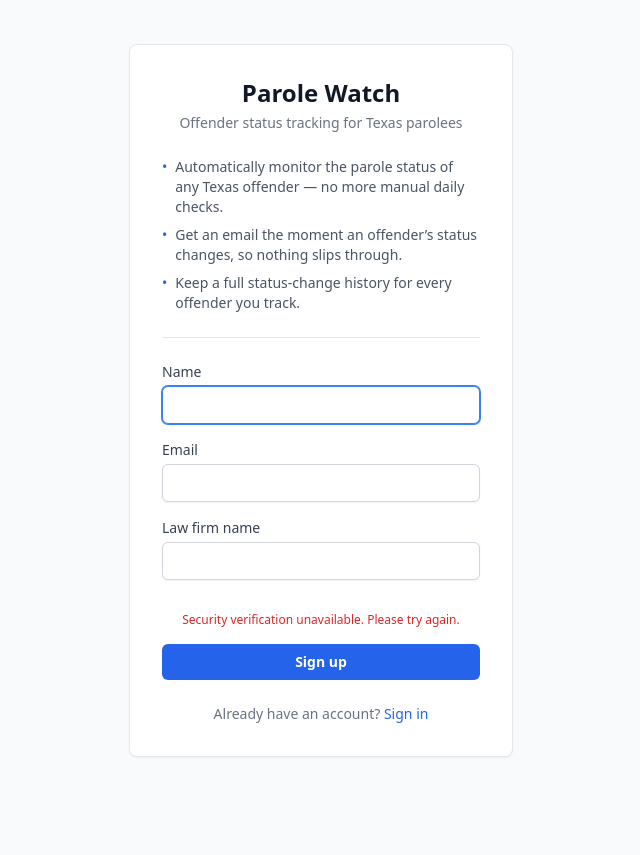
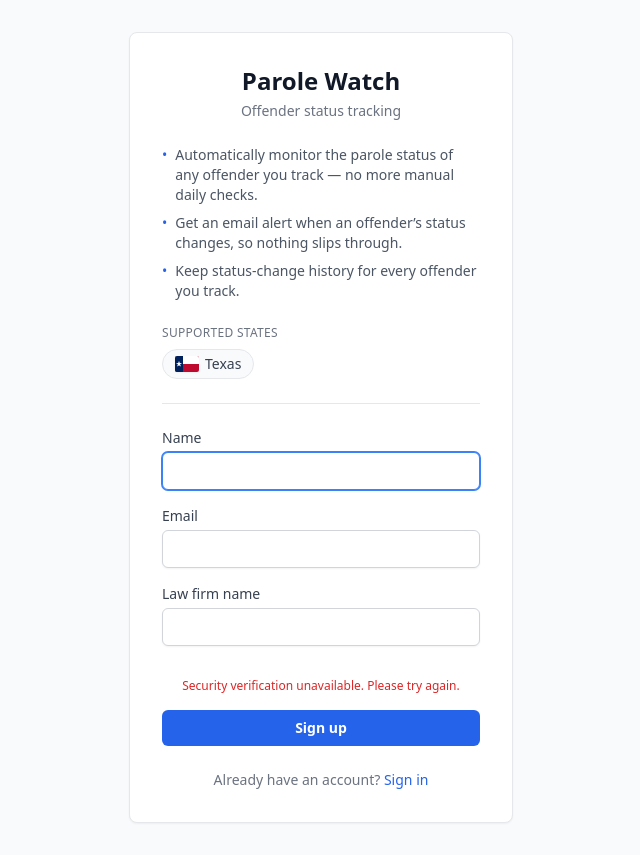
Before and after one commit to buchannon/parole-watch-fe, a React (Vite) app: page /signup in a window 1280 px wide. Shown: the whole page, without its empty margins (319-959 px from the left). Before the commit the page ends 800 px from the top, so only its background shows below. Built offline with nearby package versions, Linux system fonts and the light colour scheme; no server answers.

Commit message:
signup page text changes

```diff
--- a/src/pages/Signup.tsx
+++ b/src/pages/Signup.tsx
@@ -4,6 +4,7 @@ import { useAuth } from '../auth/AuthContext'
 import { useSignup } from '../api/signup'
 import { ErrorBanner } from '../components/ErrorBanner'
 import { Turnstile, type TurnstileHandle } from '../components/Turnstile'
+import { getState } from '../states'
 import { buttonPrimaryClass, extractErrorMessage, inputClass } from '../utils'
 
 const fieldLabelClass = 'mb-1 block text-sm font-medium text-gray-700'
@@ -11,10 +12,12 @@ const fieldLabelClass = 'mb-1 block text-sm font-medium text-gray-700'
 const TURNSTILE_SITEKEY = import.meta.env.VITE_TURNSTILE_SITEKEY
 
 const BENEFITS = [
-  'Automatically monitor the parole status of any Texas offender — no more manual daily checks.',
-  'Get an email the moment an offender\u2019s status changes, so nothing slips through.',
-  'Keep a full status-change history for every offender you track.',
+  'Automatically monitor the parole status of any offender you track — no more manual daily checks.',
+  'Get an email alert when an offender\u2019s status changes, so nothing slips through.',
+  'Keep status-change history for every offender you track.',
 ]
+
+const SUPPORTED_STATES = ['TX']
 
 export default function Signup() {
   const signup = useSignup()
@@ -52,7 +55,7 @@ export default function Signup() {
     <div className="flex min-h-screen items-center justify-center bg-gray-50 px-4 py-8">
       <div className="w-full max-w-sm rounded-lg border border-gray-200 bg-white p-8 shadow-sm">
         <h1 className="text-center text-2xl font-bold text-gray-900">Parole Watch</h1>
-        <p className="mt-1 text-center text-sm text-gray-500">Offender status tracking for Texas parolees</p>
+        <p className="mt-1 text-center text-sm text-gray-500">Offender status tracking</p>
         <ul className="mt-6 space-y-2">
           {BENEFITS.map((benefit) => (
             <li key={benefit} className="flex gap-2 text-sm text-gray-600">
@@ -61,6 +64,27 @@ export default function Signup() {
             </li>
           ))}
         </ul>
+        <div className="mt-6">
+          <p className="text-xs font-medium uppercase tracking-wide text-gray-500">Supported states</p>
+          <ul className="mt-2 flex flex-wrap gap-2">
+            {SUPPORTED_STATES.map((code) => {
+              const state = getState(code)
+              return state ? (
+                <li
+                  key={code}
+                  className="flex items-center gap-1.5 rounded-full border border-gray-200 bg-gray-50 px-3 py-1 text-sm text-gray-700"
+                >
+                  <img
+                    src={state.flag}
+                    alt={`${state.name} flag`}
+                    className="h-4 w-6 rounded-[2px] object-cover shadow-sm"
+                  />
+                  {state.name}
+                </li>
+              ) : null
+            })}
+          </ul>
+        </div>
         <hr className="my-6 border-gray-200" />
         <form onSubmit={handleSubmit} className="space-y-4">
           {error && <ErrorBanner message={error} />}
```
Also changed, not shown: 1 other file (tests, documents, lock files or other folders).
